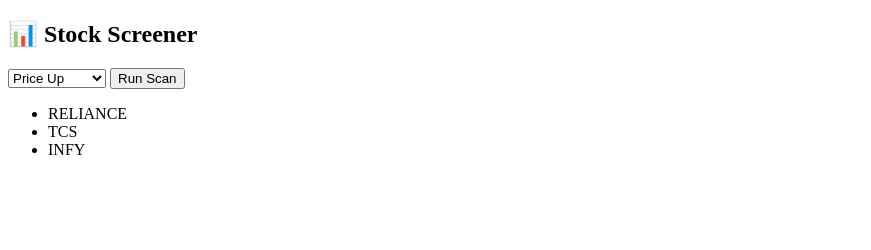
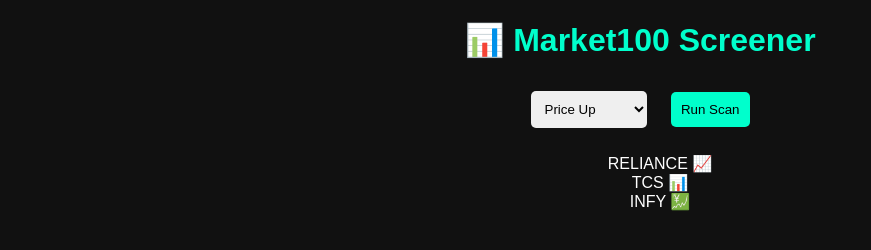
Before and after one commit to amankhandelwal478-png/market100.github.io, a plain HTML site: page index.html in a window 1280 px wide. Both pictures are taken after a click on the button "Run Scan". Shown: the whole page, without its empty margins (0-871 px from the left). Drawn offline with Linux system fonts and the light colour scheme.

Commit message:
Update index.html

```diff
--- a/index.html
+++ b/index.html
@@ -1,11 +1,35 @@
 <!DOCTYPE html>
 <html>
 <head>
-    <title>My Screener</title>
+    <title>Market100 Screener</title>
+    <style>
+        body {
+            font-family: Arial;
+            background: #111;
+            color: white;
+            text-align: center;
+        }
+        h1 {
+            color: #00ffcc;
+        }
+        select, button {
+            padding: 10px;
+            margin: 10px;
+            border-radius: 5px;
+            border: none;
+        }
+        button {
+            background: #00ffcc;
+            cursor: pointer;
+        }
+        ul {
+            list-style: none;
+        }
+    </style>
 </head>
 <body>
 
-<h2>📊 Stock Screener</h2>
+<h1>📊 Market100 Screener</h1>
 
 <select id="condition">
     <option value="price_up">Price Up</option>
@@ -19,13 +43,13 @@
 <script>
 function runScanner() {
     let result = document.getElementById("result");
-    result.innerHTML = "<li>Scanning...</li>";
+    result.innerHTML = "<li>🔍 Scanning...</li>";
 
     setTimeout(() => {
         result.innerHTML = `
-            <li>RELIANCE</li>
-            <li>TCS</li>
-            <li>INFY</li>
+            <li>RELIANCE 📈</li>
+            <li>TCS 📊</li>
+            <li>INFY 💹</li>
         `;
     }, 1000);
 }
```
